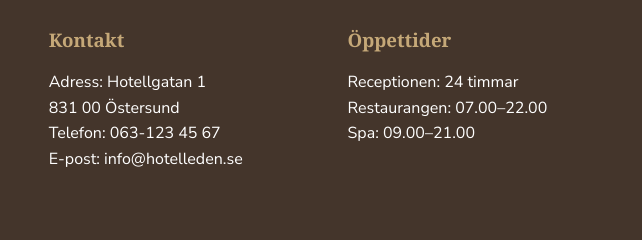
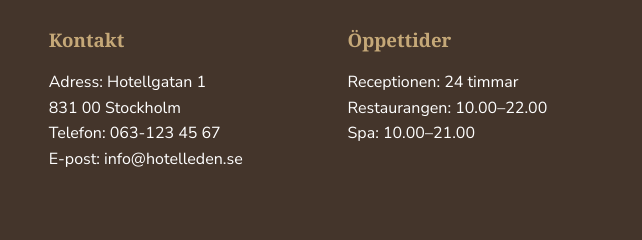
Before and after one commit to Souhar-26/Hotell-Eden, a plain HTML site: page om-oss.html in a window 1280 px wide. Shown: the part 1582-1822 px from the top of the page, 310-952 px from the left. Drawn offline with Linux system fonts and the light colour scheme.

Commit message:
Update om-oss.html

```diff
--- a/om-oss.html
+++ b/om-oss.html
@@ -101,7 +101,7 @@
           <h3>Kontakt</h3>
           <p>
             Adress: Hotellgatan 1<br>
-            831 00 Östersund<br>
+            831 00 Stockholm<br>
             Telefon: 063-123 45 67<br>
             E-post: info@hotelleden.se
           </p>
@@ -111,8 +111,8 @@
           <h3>Öppettider</h3>
           <p>
             Receptionen: 24 timmar<br>
-            Restaurangen: 07.00–22.00<br>
-            Spa: 09.00–21.00
+            Restaurangen: 10.00–22.00<br>
+            Spa: 10.00–21.00
           </p>
         </div>
 
```
